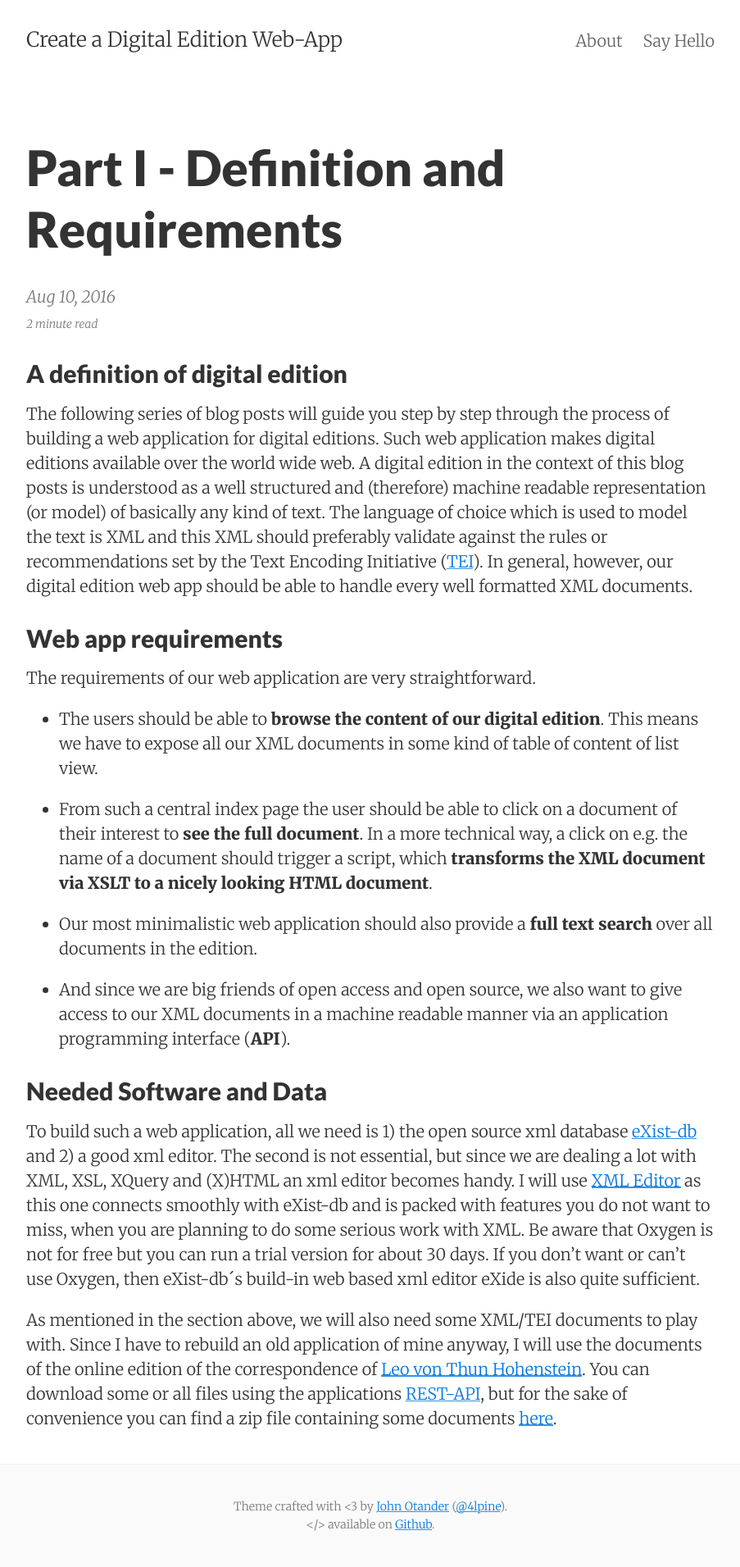
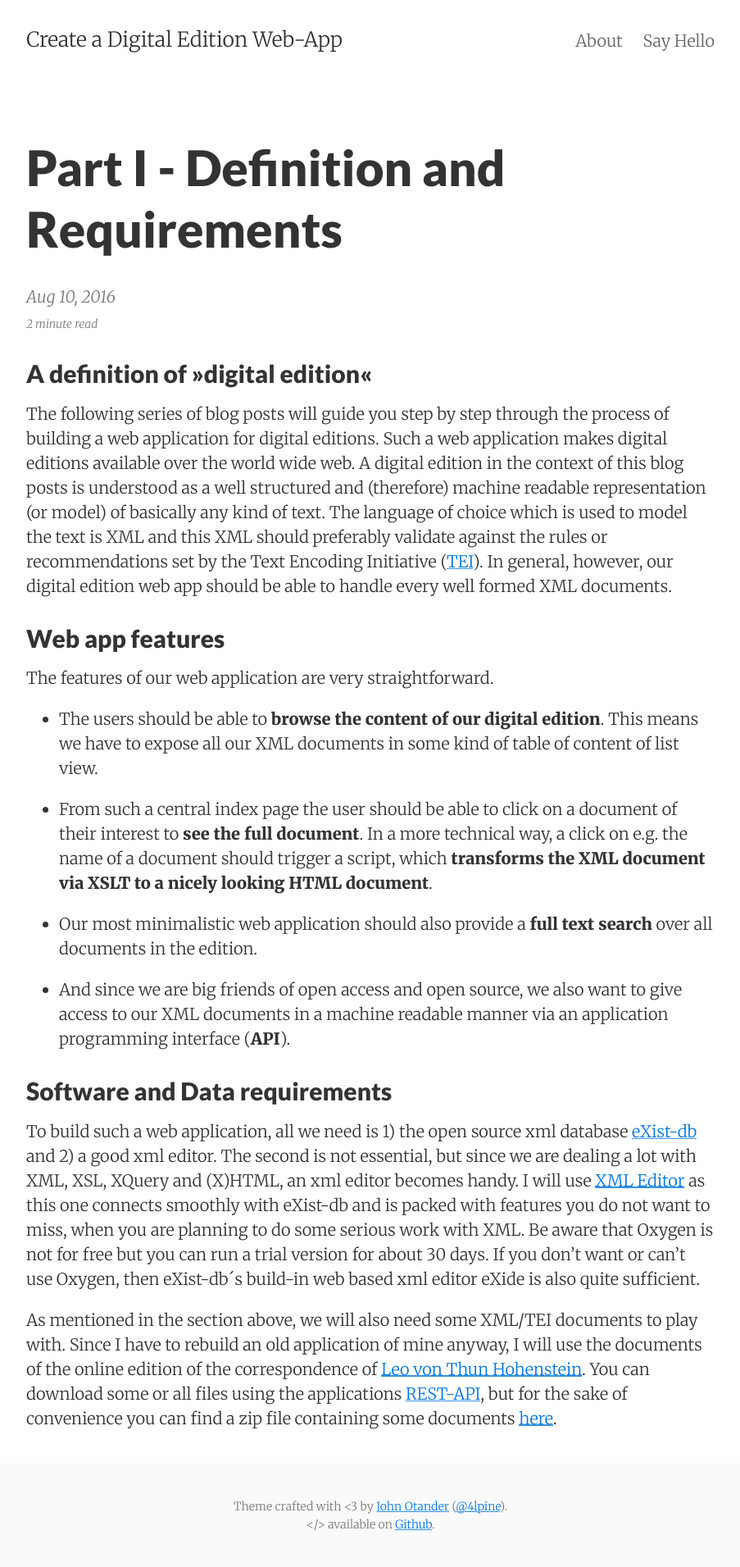
Before and after one commit to acdh-oeaw/generic-de-web-app, a Jekyll site: the page built from _posts/2016-08-10-part-1-definition-and-requirements.md, in a window 1280 px wide. Shown: the whole page at 82% size, without its empty margins (188-1091 px from the left). Built offline with Jekyll 4.4.1, drawn with Linux system fonts in a browser that asks for light colours.

Commit message:
Small changes to wording

```diff
--- a/_posts/2016-08-10-part-1-definition-and-requirements.md
+++ b/_posts/2016-08-10-part-1-definition-and-requirements.md
@@ -6,14 +6,14 @@ summary:    The following series of blog posts will guide you step by step throu
 categories: digital-edition
 ---
 
-## A definition of digital edition
+## A definition of »digital edition«
 
 
- The following series of blog posts will guide you step by step through the process of building a web application for digital editions. Such web application makes digital editions available over the world wide web. A digital edition in the context of this blog posts is understood as a well structured and (therefore) machine readable representation (or model) of basically any kind of text. The language of choice which is used to model the text is XML and this XML should preferably validate against the rules or recommendations set by the Text Encoding Initiative ([TEI](http://www.tei-c.org/)). In general, however, our digital edition web app should be able to handle every well formatted XML documents.
+ The following series of blog posts will guide you step by step through the process of building a web application for digital editions. Such a web application makes digital editions available over the world wide web. A digital edition in the context of this blog posts is understood as a well structured and (therefore) machine readable representation (or model) of basically any kind of text. The language of choice which is used to model the text is XML and this XML should preferably validate against the rules or recommendations set by the Text Encoding Initiative ([TEI](http://www.tei-c.org/)). In general, however, our digital edition web app should be able to handle every well formed XML documents.
 
-## Web app requirements
+## Web app features
 
-The requirements of our web application are very straightforward.
+The features of our web application are very straightforward.
 
 * The users should be able to **browse the content of our digital edition**. This means we have to expose all our XML documents in some kind of table of content of list view.
 
@@ -23,8 +23,8 @@ The requirements of our web application are very straightforward.
 
 * And since we are big friends of open access and open source, we also want to give access to our XML documents in a machine readable manner via an application programming interface (**API**).
 
-## Needed Software and Data
+## Software and Data requirements
 
-To build such a web application, all we need is 1) the open source xml database [eXist-db](http://exist-db.org/) and 2) a good xml editor. The second is not essential, but since we are dealing a lot with XML, XSL, XQuery and (X)HTML an xml editor becomes handy.  I will use [<oXygen/> XML Editor](https://www.oxygenxml.com/) as this one connects smoothly with eXist-db and is packed with features you do not want to miss, when you are planning to do some serious work with XML. Be aware that Oxygen is not for free but you can run a trial version for about 30 days. If you don't want or can't use Oxygen, then eXist-db´s build-in web based xml editor eXide is also quite sufficient.
+To build such a web application, all we need is 1) the open source xml database [eXist-db](http://exist-db.org/) and 2) a good xml editor. The second is not essential, but since we are dealing a lot with XML, XSL, XQuery and (X)HTML, an xml editor becomes handy.  I will use [<oXygen/> XML Editor](https://www.oxygenxml.com/) as this one connects smoothly with eXist-db and is packed with features you do not want to miss, when you are planning to do some serious work with XML. Be aware that Oxygen is not for free but you can run a trial version for about 30 days. If you don't want or can't use Oxygen, then eXist-db´s build-in web based xml editor eXide is also quite sufficient.
 
 As mentioned in the section above, we will also need some XML/TEI documents to play with. Since I have to rebuild an old application of mine anyway, I will use the documents of the online edition of the correspondence of [Leo von Thun Hohenstein](http://thun-korrespondenz.uibk.ac.at:8080/exist/apps/Thun-Collection/index.html). You can download some or all files using the applications [REST-API](http://thun-korrespondenz.uibk.ac.at:8080/exist/rest/db/files/thun/xml), but for the sake of convenience you can find a zip file containing some documents [here]({{ site.baseurl }}/downloads/editions.zip).
```
